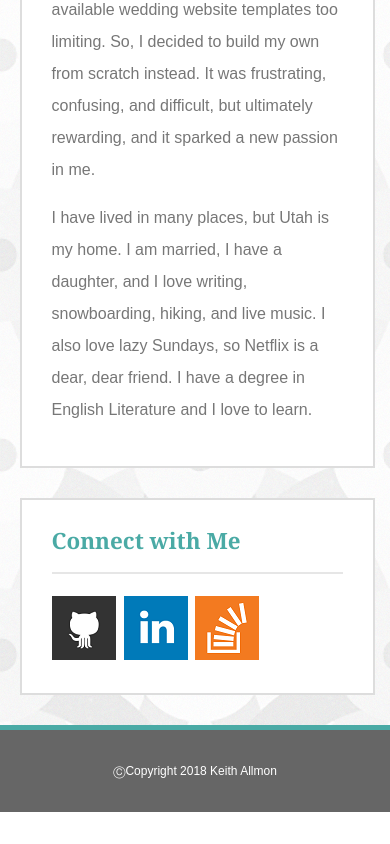
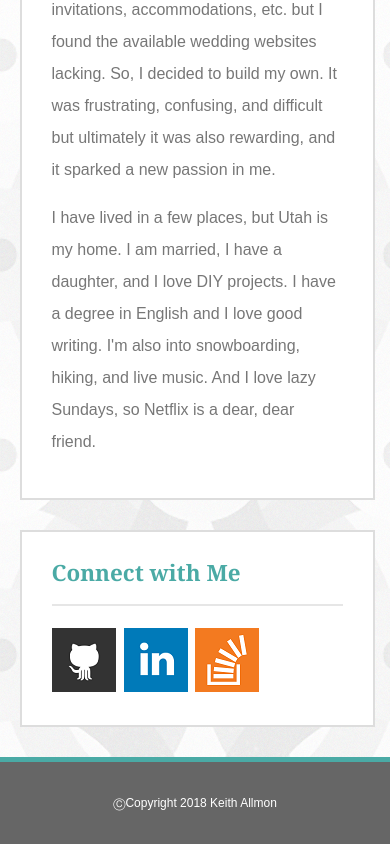
Before and after one commit to Strangebrewer/responsivePortfolio, a plain HTML site: page index.html in a window 390 px wide. Shown: the part 945-1789 px from the top of the page. Before the commit the page ends 1757 px from the top, so only its background shows below. Drawn offline with Linux system fonts and the light colour scheme.

Commit message:
responsive designs tentatively done

```diff
--- a/assets/css/style.css
+++ b/assets/css/style.css
@@ -239,14 +239,19 @@ h4 {
     .content {
         width: 768px;
         max-width: 90%;
+        position: relative;
     }
     section {
-        width: 464px;
+        width: 468px;
         max-width: 59%;
     }
     aside {
+        margin-left: 30px;
         width: 270px;
-        max-width: 100%;
+        max-width: 39%;
+        position: absolute; /* did this because a) I need to keep the aside a certain width to keep the icons in line, and b) I didn't like that it was squeezing the section and the aside together too close and then moving the aside to the bottom before the break point */
+        top: 0;
+        right: 0;
     }
     #about-me img {
         margin-bottom: 12px;
@@ -289,6 +294,7 @@ h4 {
         max-width: 100%;
         margin-left: auto;
         margin-right: auto;
+        position: static; /* this is to reset the absolute positioning from the previous break point */
         float: none;
     }
     aside {
--- a/index.html
+++ b/index.html
@@ -26,13 +26,13 @@
             <h2>About Me</h2>
             <img src="assets/images/Keithfinity.jpg" alt="">
             <p>
-                    Hi! Welcome to my portfolio. This website is a record of my progress as a web developer.
+                    Hi, I'm Keith. Professionally, I'm a writer. Soon, I'll be a developer, too. This website is a record of my progress in web development.
             </p><br>
             <p>
-                    For the last ten years, I have worked as a technical writer for an environmental engineering firm, and, while that has been interesting, I wanted to move into something new. About a year ago, I needed to build a website for my wedding so we could coordinate invitations, participation, and local accommodations, but I found the available wedding website templates too limiting. So, I decided to build my own from scratch instead. It was frustrating, confusing, and difficult, but ultimately rewarding, and it sparked a new passion in me.
+                    For ten years, I worked as an auditor and tech writer in an environmental engineering office. I loved the purpose of the work (professional treehugger!), but the daily grind was getting old, and I was ready for something new. About a year ago, I wanted to build a website for my wedding so we could coordinate invitations, accommodations, etc. but I found the available wedding websites lacking. So, I decided to build my own. It was frustrating, confusing, and difficult but ultimately it was also rewarding, and it sparked a new passion in me.
             </p><br>
             <p>
-                    I have lived in many places, but Utah is my home. I am married, I have a daughter, and I love writing, snowboarding, hiking, and live music. I also love lazy Sundays, so Netflix is a dear, dear friend. I have a degree in English Literature and I love to learn.
+                    I have lived in a few places, but Utah is my home. I am married, I have a daughter, and I love DIY projects. I have a degree in English and I love good writing. I'm also into snowboarding, hiking, and live music. And I love lazy Sundays, so Netflix is a dear, dear friend.
             </p>
             </div>
         </section>
```
